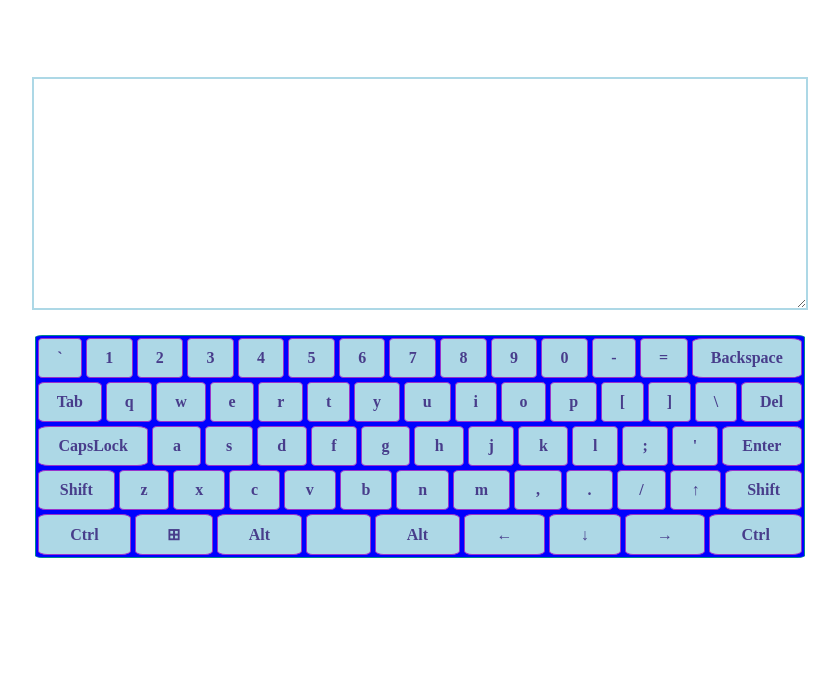
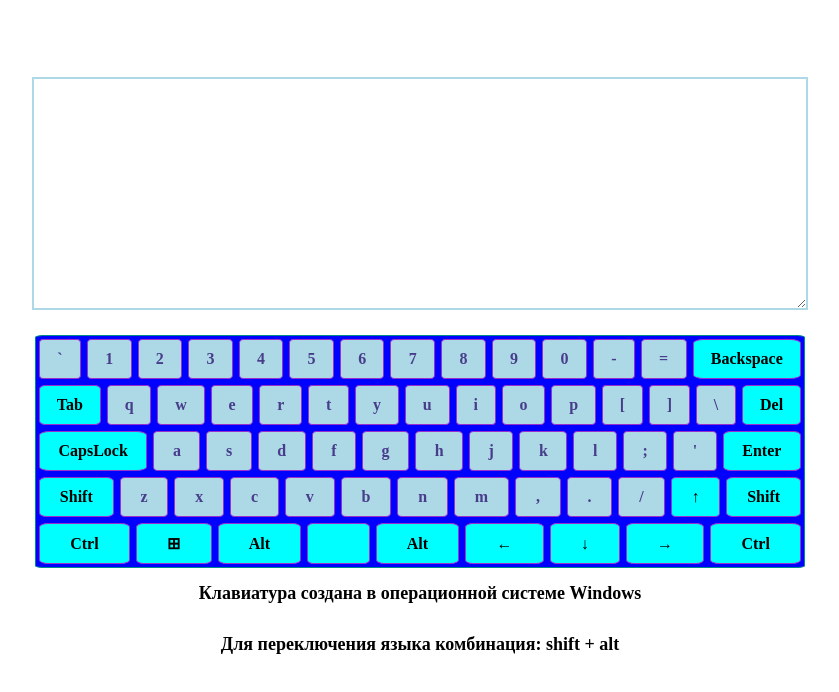
Before and after one commit to ValeryiaSp/virtual-keyboard, a website: page index.html in a window 1280 px wide. Shown: the whole page, without its empty margins (220-1059 px from the left). Drawn offline with Linux system fonts and the light colour scheme.

Commit message:
feat: add explanation to functionality

```diff
--- a/script.js
+++ b/script.js
@@ -569,6 +569,7 @@ function renderTextArea() {
 
 function keyboardKeyClickHandler(event) {
   event.target.classList.toggle('keyboard__key--pressed');
+  console.log(event);
 }
 
 function prepareKeyboardRow(row) {
@@ -579,14 +580,15 @@ function prepareKeyboardRow(row) {
     const keyEl = document.createElement('div');
     keyEl.classList.add('keyboard__key');
 
-    /*
+
     if(item.isFunctional) {
-     keyEl.classList.add('.keyboard__key--functionalKey')
+     keyEl.classList.add('keyboard__key--functionalKey')
     }
-    if(item.eventCode === 'ShiftRight' || item.eventCode === 'ShiftLeft' || item.eventCode === 'CapsLock' ||item.eventCode === 'Backspase') {
+
+   /* if(['ShiftRight', 'ShiftLeft','CapsLock','Backspase'].includes(item.eventCode)) {
        keyEl.setAttribute("flex-grow", "2")
-   }
-    */
+   } */
+
 
     keyEl.setAttribute('data-code', item.eventCode);
 
@@ -594,10 +596,11 @@ function prepareKeyboardRow(row) {
       keyEl.setAttribute('data-keyCode', item.keyCode);
     }
     keyEl.addEventListener('mousedown', (event) =>
-      keyboardKeyClickHandler(event)
+      keyboardKeyClickHandler(event, true)
     );
+
     keyEl.addEventListener('mouseup', (event) =>
-      keyboardKeyClickHandler(event)
+      keyboardKeyClickHandler(event, true)
     );
 
     const mainWrapper = document.createElement('span');
@@ -683,6 +686,7 @@ function handleLanguageSwitch(event) {
 }
 
 function keyEventHandler(event) {
+
   if (event.repeat) {
     return;
   }
@@ -804,5 +808,21 @@ function renderKeyboard() {
   document.addEventListener('keyup', (event) => keyEventHandler(event));
 }
 
+function systemExplanation() {
+  const typeOfSystem = document.createElement('div');
+  typeOfSystem.className = 'typeOfSystem';
+  typeOfSystem.innerText = "Клавиатура создана в операционной системе Windows"
+  document.body.appendChild(typeOfSystem);
+}
+
+function functionalityExplanation() {
+  const langKeysShortcut = document.createElement('div');
+  langKeysShortcut.className = 'keysShortcut';
+  langKeysShortcut.innerText = "Для переключения языка комбинация: shift + alt"
+  document.body.appendChild(langKeysShortcut);
+}
+
 renderTextArea();
 renderKeyboard();
+systemExplanation ();
+functionalityExplanation();
--- a/style.css
+++ b/style.css
@@ -33,6 +33,7 @@ html, body {
 
 .keyboard__key .caseDown, .keyboard__key .caseUp, .keyboard__key .caps, .keyboard__key .shiftCaps {
   display: none;
+  user-select: none;
 }
 
 .keyboard:not(.caseUp, .caps, .shiftCaps) .caseDown {
@@ -57,6 +58,7 @@ html, body {
 
 .keyboard__key .caseDownAlt, .keyboard__key .caseUpAlt, .keyboard__key .capsAlt, .keyboard__key .shiftCapsAlt {
   display: none;
+  user-select: none;
 }
 
 .keyboard:not(.caseUpAlt, .capsAlt, .shiftCapsAlt) .caseDownAlt {
@@ -89,7 +91,7 @@ html, body {
   background-color: lightblue;
   border: 1px solid darkorchid;
   border-radius: 10%;
-  margin: 2px;
+  margin: 3px;
   padding: 10px;
   cursor: pointer;
   display: inline-flex;
@@ -116,3 +118,12 @@ html, body {
 .keyboard__key--spaceKey{
   width: 45%;
 }
+
+.keysShortcut, .typeOfSystem {
+  font-family: 'Times New Roman', Times, serif;
+  font-size: 18px;
+  font-weight: bold;
+  margin: 0 auto;
+  padding: 15px 0;
+  display: table;
+}
```
